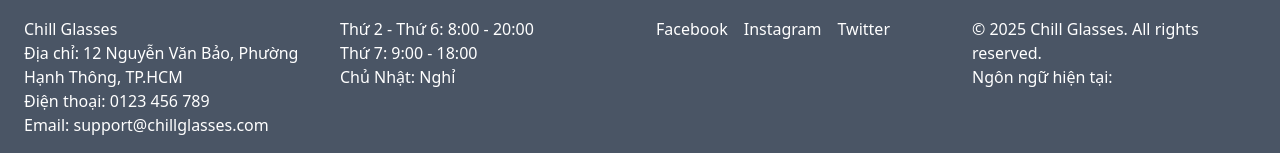
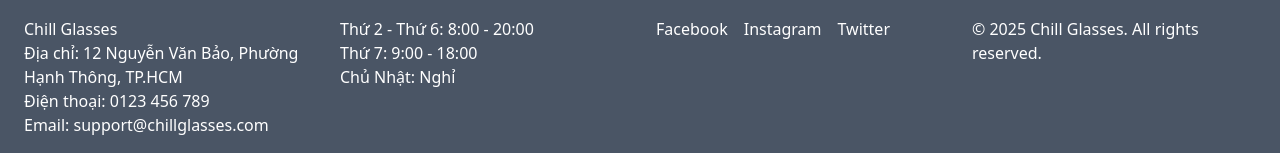
Before and after one commit to PhanQuocHuyIUH/ChillGlasses, a Next.js app: page /cart in a window 1280 px wide. Shown: the part 647-802 px from the top of the page. Built offline with nearby package versions, Linux system fonts and the light colour scheme.

Commit message:
implement: update customer layout

```diff
--- a/src/app/(customer)/layout.tsx
+++ b/src/app/(customer)/layout.tsx
@@ -2,8 +2,7 @@
 import Footer from "@/components/layout/Footer";
 
 const layout = ({
-  children,
-  params,
+  children
 }: {
   children: React.ReactNode;
   params: { lang: string };
@@ -11,9 +10,9 @@
   return (
     <>
       <div className="flex flex-col min-h-screen">
-        <Header lang={params.lang} />
+        <Header />
         {children}
-        <Footer lang={params.lang} />
+        <Footer />
       </div>
     </>
   );
--- a/src/components/layout/Footer.tsx
+++ b/src/components/layout/Footer.tsx
@@ -1,4 +1,4 @@
-const Footer = ({ lang }: { lang: string }) => {
+const Footer = () => {
   return (
     <footer className="bg-gray-600 text-white w-full fixed bottom-0">
       <div className="container mx-auto grid grid-cols-1 md:grid-cols-4 gap-8 px-6 py-4">
@@ -39,7 +39,6 @@
         <div>
           <h3 className="text-lg font-bold mb-4">Bản quyền</h3>
           <p>&copy; 2025 Chill Glasses. All rights reserved.</p>
-          <p>Ngôn ngữ hiện tại: {lang}</p> {/* Hiển thị ngôn ngữ */}
         </div>
       </div>
     </footer>
--- a/src/components/layout/Header.tsx
+++ b/src/components/layout/Header.tsx
@@ -6,7 +6,7 @@
 import Link from "next/link";
 import logo from "../../../public/images/logo_chill_glasses.jpg";
 
-const Header = ({ lang }: { lang: string }) => {
+const Header = () => {
   const [filters, setFilters] = useState({
     price: "",
     brand: "",
```
